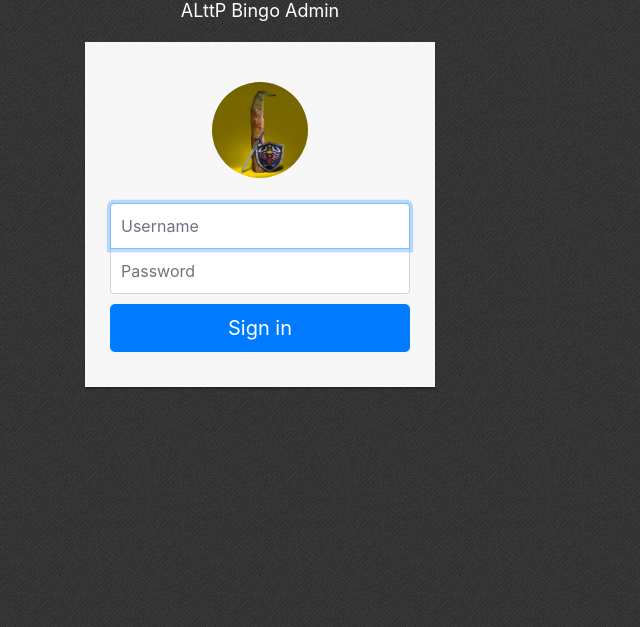
After one commit to greenham/ALttP-Bingo, a PHP site: page /login.php in a window 1280 px wide. The commit adds this page. Shown: the top 627 px of the page, without its empty margins (0-640 px from the left). Run offline with PHP 8.4, Linux system fonts and the light colour scheme; a stand-in replaces the project's code that opens the database connection; some libraries are stand-ins or nearby versions.

Commit message:
admin login

```diff
--- a/inc/lib.php
+++ b/inc/lib.php
@@ -23,11 +23,6 @@ function init_db()
     return $db;
 }
 
-function make_seed()
-{
-    return mt_rand(100000, 999999);
-}
-
 function output_json($data)
 {
     $callback = (isset($_GET['callback']) ? $_GET['callback'] : null);
@@ -44,6 +39,8 @@ function output_json($data)
     return true;
 }
 
+//////////////////////////////////////////////////////////////
+// Board generation
 function generate_board($seed, $mode = 'normal', $size = 5)
 {
     srand($seed);
@@ -126,6 +123,13 @@ function difficulty($cell, $seed)
     return $value;
 }
 
+function make_seed()
+{
+    return mt_rand(100000, 999999);
+}
+
+//////////////////////////////////////////////////////////////
+// Goal "Model"
 function get_goals()
 {
     $db = init_db();
@@ -273,6 +277,28 @@ function delete_goal($id)
     return $result;
 }
 
+//////////////////////////////////////////////////////////////
+// User session stuff
+function init_session()
+{
+    session_start();
+}
+
+function check_user_login($username, $password)
+{
+    if ($username === 'admin' && $password === 'sgqf')
+    {
+        return true;
+    }
+    else
+    {
+        return false;
+    }
+}
+
+
+//////////////////////////////////////////////////////////////
+// Old magic square generation stuff
 /*
 ## PHP Magic Square (2014)
 ## Author:  Siamak Aghaeipour Motlagh
--- /dev/null
+++ b/login.php
@@ -0,0 +1,170 @@
+<?php
+
+require_once('inc/lib.php');
+
+init_session();
+
+if (isset($_SESSION['admin']))
+{
+    header('Location: sgqf.php');
+}
+
+if (isset($_POST['action']))
+{
+    $action = $_POST['action'];
+    unset($_POST['action']);
+
+    switch($action)
+    {
+        case 'login':
+            $result = check_user_login($_POST['username'], $_POST['password']);
+            if ($result === true)
+            {
+                $_SESSION['admin'] = true;
+                output_json(['success' => true]);
+            }
+            else
+            {
+                output_json(['error' => 'Invalid login']);
+            }
+            exit;
+            break;
+    }
+}
+
+?>
+
+<!DOCTYPE html>
+<html>
+<head>
+    <title>A Link to the Past Bingo Admin</title>
+    <meta http-equiv="Content-Type" content="text/html; charset=utf-8">
+    <link rel="icon" type="image/ico" href="/favicon.ico">
+    <script src="//code.jquery.com/jquery-1.12.0.min.js"></script>
+    <script src="//code.jquery.com/ui/1.11.4/jquery-ui.min.js"></script>
+    <link rel="stylesheet" href="//bootswatch.com/darkly/bootstrap.min.css">
+    <!-- <link rel="stylesheet" href="//maxcdn.bootstrapcdn.com/bootstrap/3.3.6/css/bootstrap.min.css" integrity="sha384-1q8mTJOASx8j1Au+a5WDVnPi2lkFfwwEAa8hDDdjZlpLegxhjVME1fgjWPGmkzs7" crossorigin="anonymous">
+    <link rel="stylesheet" href="//maxcdn.bootstrapcdn.com/bootstrap/3.3.6/css/bootstrap-theme.min.css" integrity="sha384-fLW2N01lMqjakBkx3l/M9EahuwpSfeNvV63J5ezn3uZzapT0u7EYsXMjQV+0En5r" crossorigin="anonymous"> -->
+    <script src="//maxcdn.bootstrapcdn.com/bootstrap/3.3.6/js/bootstrap.min.js" integrity="sha384-0mSbJDEHialfmuBBQP6A4Qrprq5OVfW37PRR3j5ELqxss1yVqOtnepnHVP9aJ7xS" crossorigin="anonymous"></script>
+    <style>
+        body {
+          background: url('/assets/images/debut_dark.png');
+        }
+
+        .form-signin
+        {
+            max-width: 330px;
+            padding: 15px;
+            margin: 0 auto;
+        }
+        .form-signin .form-signin-heading, .form-signin .checkbox
+        {
+            margin-bottom: 10px;
+        }
+        .form-signin .checkbox
+        {
+            font-weight: normal;
+        }
+        .form-signin .form-control
+        {
+            position: relative;
+            font-size: 16px;
+            height: auto;
+            padding: 10px;
+            -webkit-box-sizing: border-box;
+            -moz-box-sizing: border-box;
+            box-sizing: border-box;
+        }
+        .form-signin .form-control:focus
+        {
+            z-index: 2;
+        }
+        .form-signin input[type="text"]
+        {
+            margin-bottom: -1px;
+            border-bottom-left-radius: 0;
+            border-bottom-right-radius: 0;
+        }
+        .form-signin input[type="password"]
+        {
+            margin-bottom: 10px;
+            border-top-left-radius: 0;
+            border-top-right-radius: 0;
+        }
+        .account-wall
+        {
+            margin-top: 20px;
+            padding: 40px 0px 20px 0px;
+            background-color: #f7f7f7;
+            -moz-box-shadow: 0px 2px 2px rgba(0, 0, 0, 0.3);
+            -webkit-box-shadow: 0px 2px 2px rgba(0, 0, 0, 0.3);
+            box-shadow: 0px 2px 2px rgba(0, 0, 0, 0.3);
+        }
+        .login-title
+        {
+            color: #fff;
+            font-size: 18px;
+            font-weight: 400;
+            display: block;
+        }
+        .profile-img
+        {
+            width: 96px;
+            height: 96px;
+            margin: 0 auto 10px;
+            display: block;
+            -moz-border-radius: 50%;
+            -webkit-border-radius: 50%;
+            border-radius: 50%;
+        }
+        .need-help
+        {
+            margin-top: 10px;
+        }
+        .new-account
+        {
+            display: block;
+            margin-top: 10px;
+        }
+    </style>
+</head>
+<body>
+    <div class="container">
+        <div class="row">
+            <div class="col-sm-6 col-md-4 col-md-offset-4">
+                <h1 class="text-center login-title">ALttP Bingo Admin</h1>
+                <div class="account-wall">
+                    <img class="profile-img" src="/assets/images/sausage-link.jpg" alt="">
+                    <form class="form-signin">
+                        <input name="username" type="text" class="form-control" placeholder="Username" required autofocus>
+                        <input name="password" type="password" class="form-control" placeholder="Password" required>
+                        <input name="action" type="hidden" value="login">
+                        <button class="btn btn-lg btn-primary btn-block" type="submit">Sign in</button>
+                    </form>
+                </div>
+            </div>
+        </div>
+    </div>
+</body>
+
+<script>
+$(function() {
+    $('.form-signin').on('submit', function (e) {
+        e.preventDefault();
+        $(this).find('button[type="submit"]').attr('disabled', 'disabled');
+        $.post('login.php', $(this).serialize(), function(data, textStatus, xhr) {
+            $(this).find('button[type="submit"]').removeAttr('disabled');
+            if (data.success)
+            {
+                window.location.href = 'sgqf.php';
+            }
+            else if (data.error)
+            {
+                alert(data.error);
+            }
+        });
+    });
+});
+</script>
+
+</html>
```
Also changed, not shown: sgqf.php (+7 -0 lines), stats.php (deleted, +0 -22 lines), assets/images/sausage-link.jpg (added).
